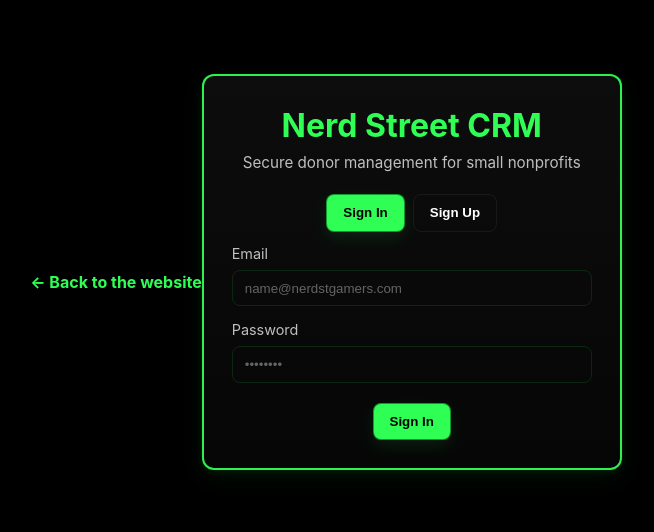
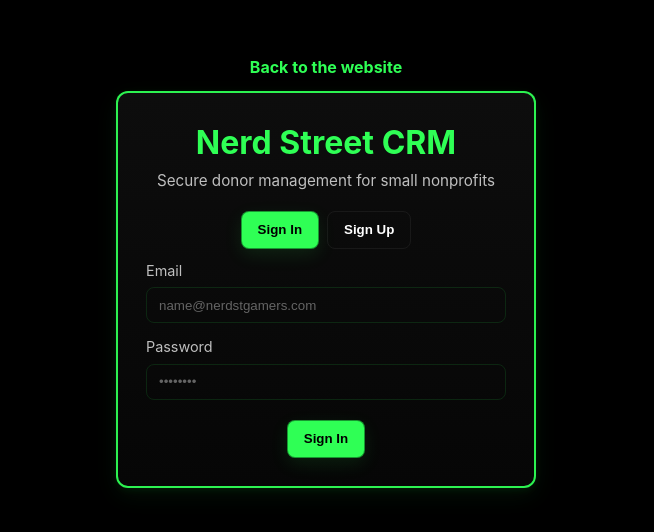
Before and after one commit to Nlewi-glitch089/Nerd-Street-CRM, a Next.js app: page /signin in a window 1280 px wide. Shown: the part 128-660 px from the top of the page, without its empty margins (314-968 px from the left). Built offline with nearby package versions, Linux system fonts and the light colour scheme.

Commit message:
UX: place centered 'Back to the website' above card; simplify signin JSX to avoid parse errors

```diff
--- a/pages/signin.js
+++ b/pages/signin.js
@@ -161,28 +161,20 @@ export default function SignIn() {
     setMode('signin')
   }
 
+  const messageColor = message?.type === 'error' ? '#ff8080' : message?.type === 'success' ? 'var(--color-neon)' : 'var(--color-gray)'
+
   return (
     <main className="page">
-      <div style={{textAlign:'center', marginTop:20}}>
-        <a href="/" onClick={(e)=>{e.preventDefault(); try{window.location.href='/'}catch(err){}}} style={{color:'var(--color-neon)', fontWeight:700, textDecoration:'none'}}>← Back to the website</a>
-      </div>
+      <div style={{display:'flex', flexDirection:'column', alignItems:'center', gap:12, width:'100%'}}>
+        <a href="/" onClick={(e)=>{e.preventDefault(); router.push('/')}} style={{color:'var(--color-neon)', fontWeight:700, textDecoration:'none'}}>Back to the website</a>
+
         <div className="card auth-card">
           <h1 className="title">Nerd Street CRM</h1>
           <p className="subtitle">Secure donor management for small nonprofits</p>
 
           <div style={{display:'flex', gap:8, justifyContent:'center', marginBottom:12}}>
-          <button
-            className={`btn ${mode==='signin'? 'btn-primary' : 'btn-ghost'}`}
-            onClick={topSignInClick}
-          >
-            Sign In
-          </button>
-          <button
-            className={`btn ${mode==='signup'? 'btn-primary' : 'btn-ghost'}`}
-            onClick={topSignUpClick}
-          >
-            Sign Up
-          </button>
+            <button className={`btn ${mode==='signin'? 'btn-primary' : 'btn-ghost'}`} onClick={topSignInClick}>Sign In</button>
+            <button className={`btn ${mode==='signup'? 'btn-primary' : 'btn-ghost'}`} onClick={topSignUpClick}>Sign Up</button>
           </div>
 
           {user ? (
@@ -234,11 +226,9 @@ export default function SignIn() {
           )}
 
           {message && (
-          <p style={{marginTop:12, textAlign:'center', color: message.type === 'error' ? '#ff8080' : message.type === 'success' ? 'var(--color-neon)' : 'var(--color-gray)'}}>
-            {message.text}
-          </p>
+            <p style={{marginTop:12, textAlign:'center', color: messageColor}}>{message.text}</p>
           )}
-
+        </div>
       </div>
     </main>
   )
```
Lines whose indentation alone changed are shown as unchanged.
